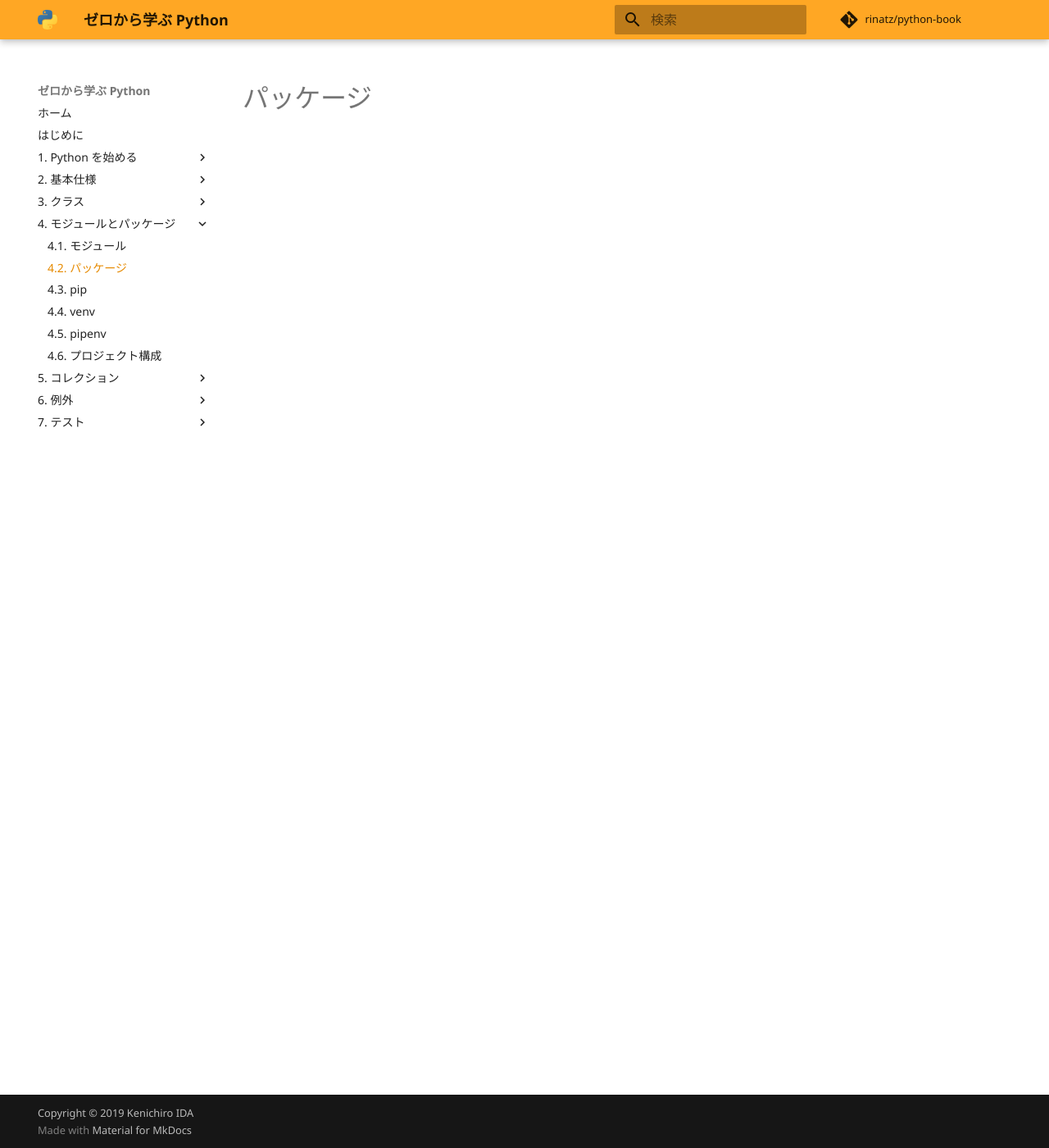
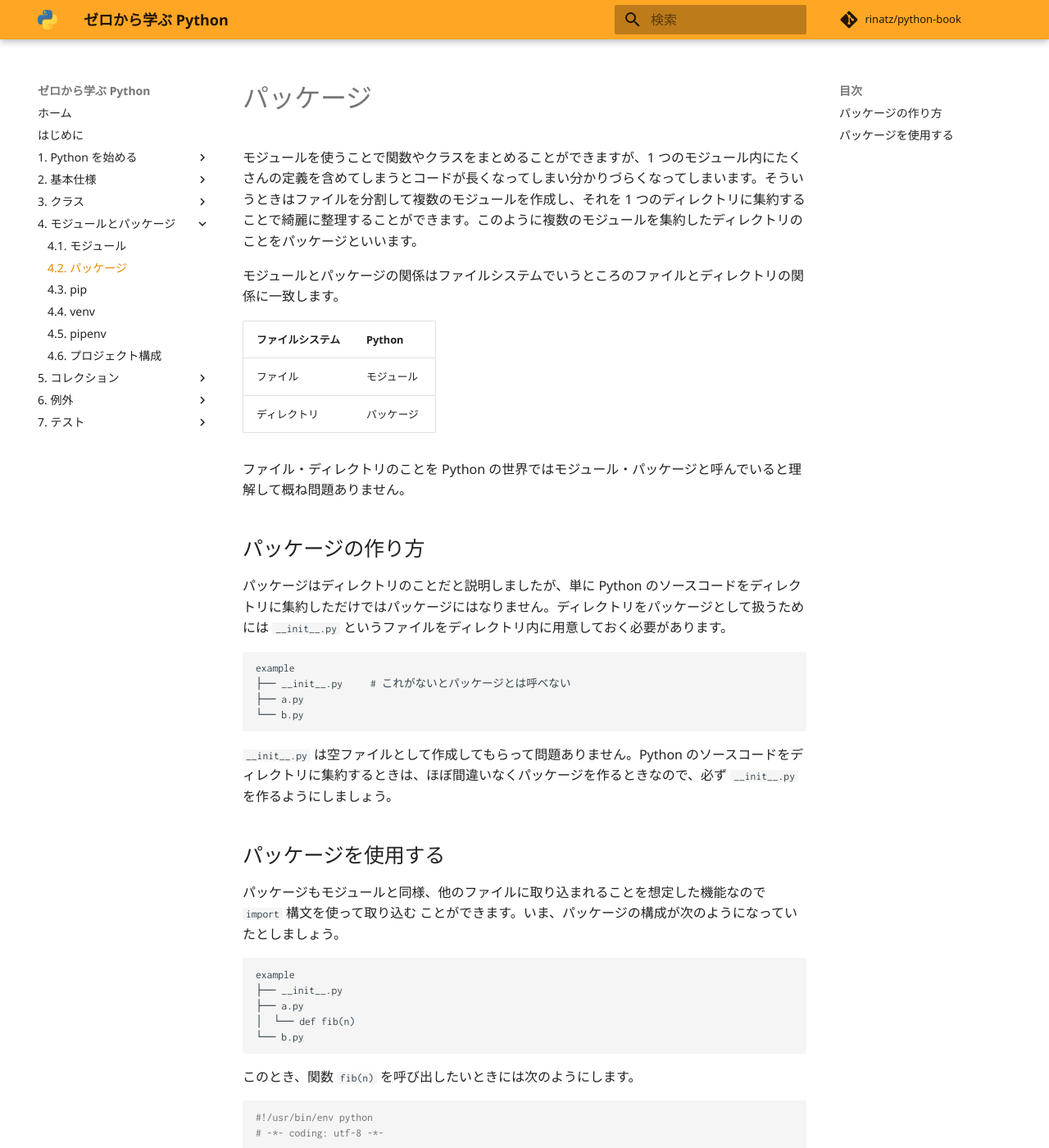
Before and after one commit to rinatz/python-book, an MkDocs documentation site: the page built from docs/ch04-02-packages.md, in a window 1280 px wide and 1400 px high. Shown: the whole window at 82% size. Built offline with MkDocs 1.6.1 and Material for MkDocs 9.7.7, drawn with Linux system fonts in a browser that asks for light colours; comment, search, counter and statistics services are not loaded; some of the changed text lies outside the part shown.

Commit message:
Update modules.md and packages.md

````diff
--- a/docs/ch04-02-packages.md
+++ b/docs/ch04-02-packages.md
@@ -1 +1,70 @@
 # パッケージ
+
+モジュールを使うことで関数やクラスをまとめることができますが、1 つのモジュール内にたくさんの定義を含めてしまうとコードが長くなってしまい分かりづらくなってしまいます。そういうときはファイルを分割して複数のモジュールを作成し、それを 1 つのディレクトリに集約することで綺麗に整理することができます。このように複数のモジュールを集約したディレクトリのことをパッケージといいます。
+
+モジュールとパッケージの関係はファイルシステムでいうところのファイルとディレクトリの関係に一致します。
+
+| ファイルシステム | Python     |
+|------------------|------------|
+| ファイル         | モジュール |
+| ディレクトリ     | パッケージ |
+
+ファイル・ディレクトリのことを Python の世界ではモジュール・パッケージと呼んでいると理解して概ね問題ありません。
+
+## パッケージの作り方
+
+パッケージはディレクトリのことだと説明しましたが、単に Python のソースコードをディレクトリに集約しただけではパッケージにはなりません。ディレクトリをパッケージとして扱うためには `__init__.py` というファイルをディレクトリ内に用意しておく必要があります。
+
+```
+example
+├── __init__.py     # これがないとパッケージとは呼べない
+├── a.py
+└── b.py
+```
+
+`__init__.py` は空ファイルとして作成してもらって問題ありません。Python のソースコードをディレクトリに集約するときは、ほぼ間違いなくパッケージを作るときなので、必ず `__init__.py` を作るようにしましょう。
+
+## パッケージを使用する
+
+パッケージもモジュールと同様、他のファイルに取り込まれることを想定した機能なので `import` 構文を使って取り込む
+ことができます。いま、パッケージの構成が次のようになっていたとしましょう。
+
+```
+example
+├── __init__.py
+├── a.py
+│  └── def fib(n)
+└── b.py
+```
+
+このとき、関数 `fib(n)` を呼び出したいときには次のようにします。
+
+```python
+#!/usr/bin/env python
+# -*- coding: utf-8 -*-
+
+
+import example
+
+
+def main():
+    example.a.fib(10)
+
+
+if __name__ == '__main__':
+    main()
+```
+
+`パッケージ名.モジュール名.関数名` のように `.` で区切って関数にアクセスすることができます。ちなみにパッケージ内にパッケージが含まれていても問題ありません。
+
+!!! warning "パッケージ名の命名規則"
+    パッケージ名に `-` を使用するのは避けましょう。なぜなら `xxx-yyy` というパッケージを作ったとき
+
+    ```python
+    import xxx-yyy
+    ```
+
+    のように import することになりますが `-` が引き算だと解釈されてしまいます。一般的にパッケージ名は次のルールを守るべきとされています。
+
+    - 区切り文字は禁止（`-` 以外も）
+    - 全て小文字
````
Also changed, not shown: docs/ch04-01-modules.md (+46 -0 lines).
